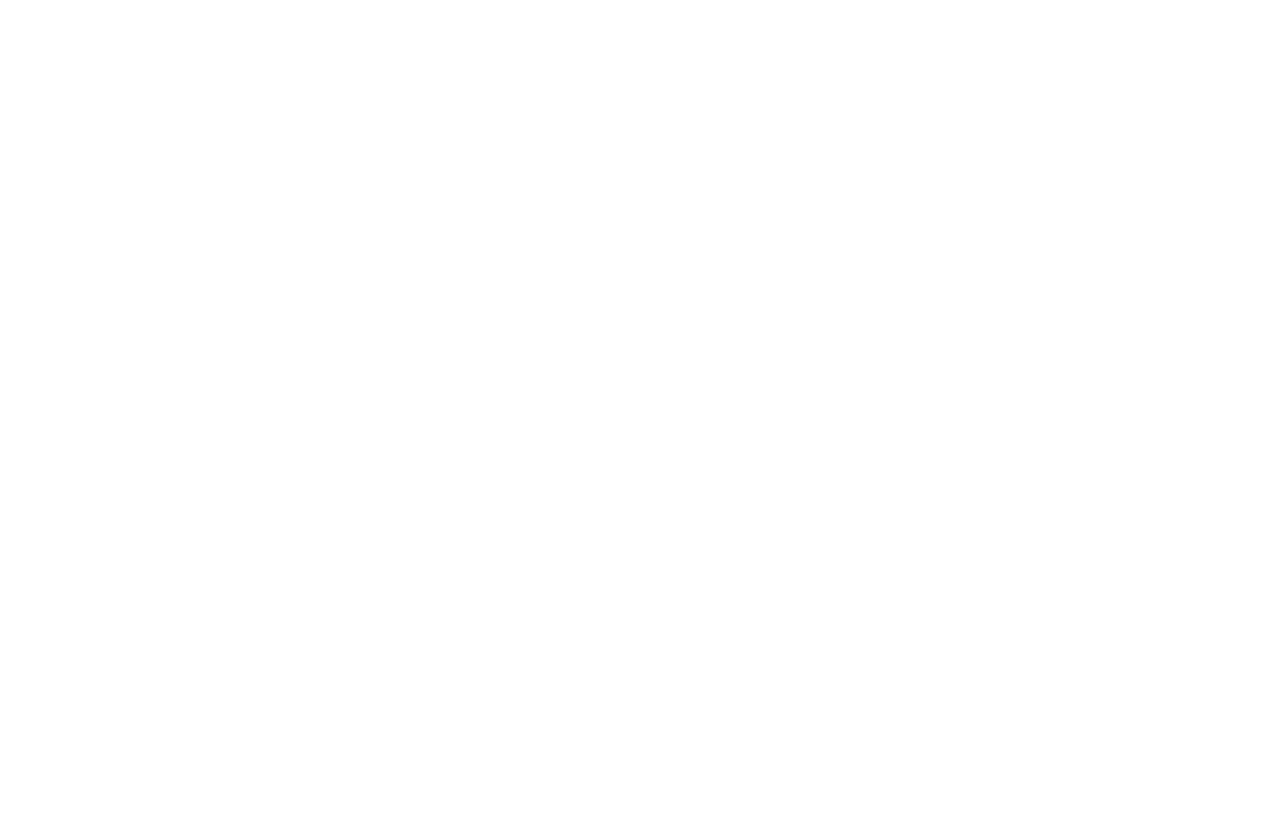
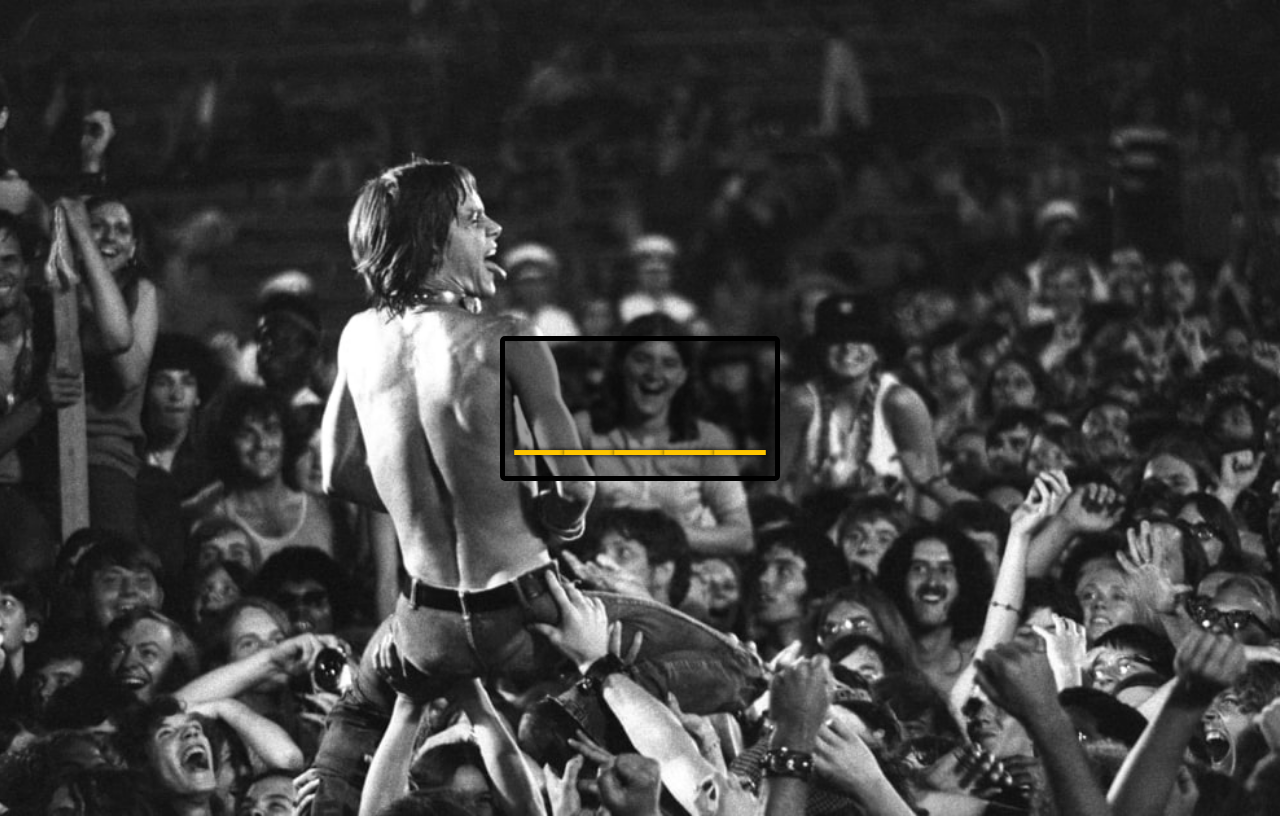
Before and after one commit to chinapalace/Hangman-Game, a plain HTML site: page index.html in a window 1280 px wide. Drawn offline with nearby package versions, Linux system fonts and the light colour scheme.

Commit message:
styles added

```diff
--- a/assets/css/style.css
+++ b/assets/css/style.css
@@ -1,25 +1,26 @@
-/*html {
+html {
   font-size: 10px;
   background: url("../images/iggy.jpeg") bottom center;
   background-size: cover;
-}*/
-.Displayletter {
-/*  display: flex;
-  flex: 1;*/
+}
+body {
+	display: flex;
+  flex: 1;
   min-height: 100vh;
   align-items: center;
   justify-content: center;
+
 }
-.key {
-  border: .4rem solid black;
-  border-radius: .5rem;
-  margin: 1rem;
-  font-size: 1.5rem;
-  padding: 1rem .5rem;
-  transition: all .07s ease;
-  width: 10rem;
+.main {
+	border: 5px solid black;
+  border-radius: 5px;
+  font-size: 100px;
+  padding: 10px;
+
+
+	letter-spacing: : 10px;
   text-align: center;
-  color: white;
+  color: #ffc600;
   background: rgba(0,0,0,0.4);
   text-shadow: 0 0 .5rem black;
 }
--- a/assets/javascript/game.js
+++ b/assets/javascript/game.js
@@ -20,6 +20,11 @@ $(function() {
 
 	};
 
+		$('<div>')
+		.text(answer)
+		.appendTo('.main')
+		.addClass(".displayLetter")
+		.html(answer)
 
 	// letters left to be guessed
 	var remainingLetters = word.length;
@@ -42,11 +47,7 @@ $(function() {
 			}
 
 		};
-									$('<div>')
-		.text(answer)
-		.appendTo('.main')
-		.addClass(".displayLetter")
-		.replaceWith(answer)
+
 		// checking for player wrong guess
 		 if (word.includes(guess)=== false) {
 
@@ -55,6 +56,7 @@ $(function() {
 			wrongGuess.push(guess);
 
 		};
+		$('.main').html(answer)
 		console.log(lives);
 		console.log(word);
 		console.log(guess);
@@ -69,8 +71,7 @@ console.log(lives);
 		console.log(answer);
 		console.log(remainingLetters)
 
-	window.onkeyup = function(event) {
-		$(".displayLetter").text(answer)
-	};
+
+
 
 	});
```
Also changed, not shown: index.html (+2 -2 lines), 1 other file.
